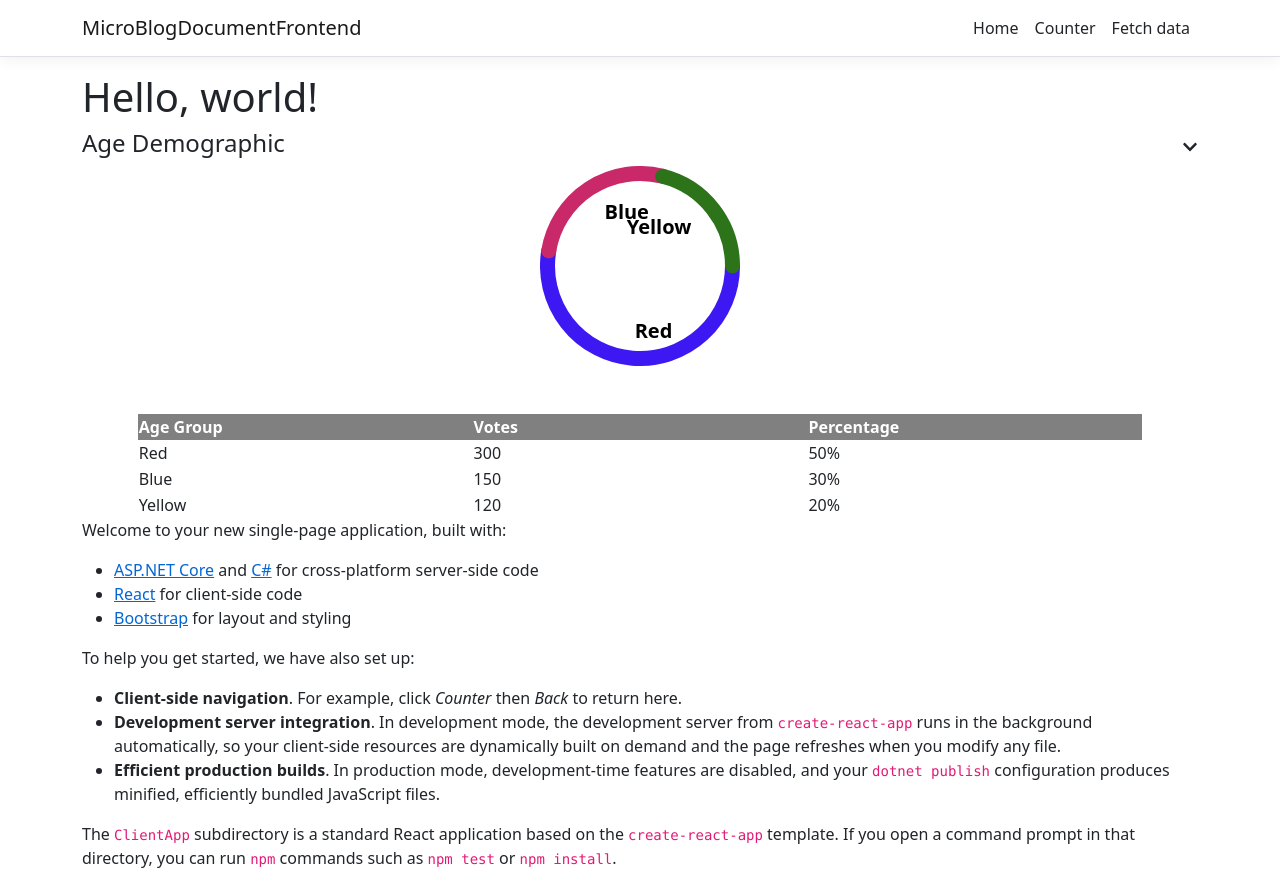
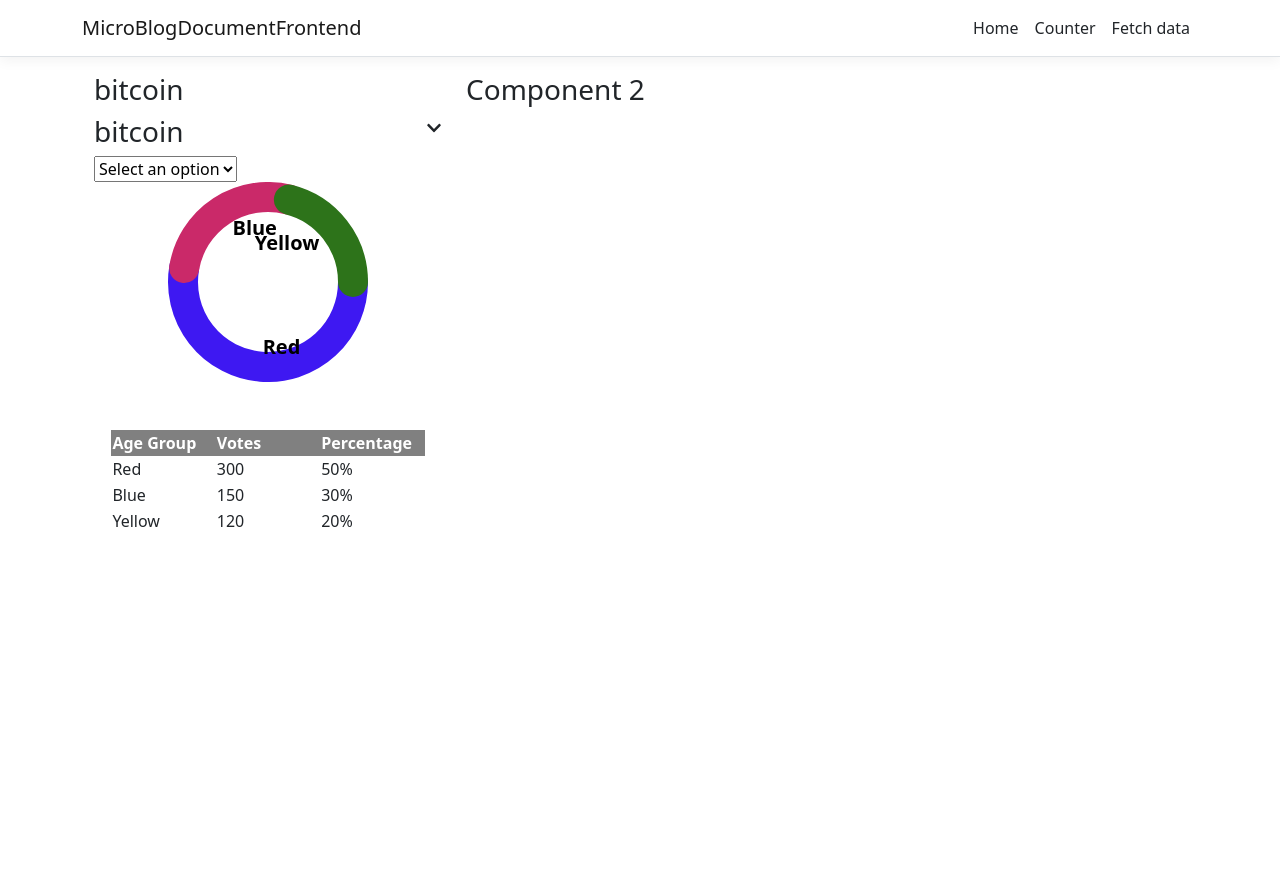
Before and after one commit to onrdmr/MicroBlogDocumentMining, a React (Create React App) app in the folder ClientApp/: page / in a window 1280 px wide. After the commit the page ends 800 px from the top, so only its background shows below. Built offline with nearby package versions, Linux system fonts and the light colour scheme.

Commit message:
example usecontext code is added for selectbox

```diff
--- a/ClientApp/package.json
+++ b/ClientApp/package.json
@@ -1,5 +1,5 @@
 {
-  "name": "microblogdocumentfrontend",
+  "name": "Bitcoin Tweets",
   "version": "0.1.0",
   "private": true,
   "dependencies": {
--- a/ClientApp/src/components/PieChart.js
+++ b/ClientApp/src/components/DecoratedPieChart.js
@@ -1,5 +1,11 @@
 import {useState} from "react";
 import React from 'react';
+
+import PieSelectBox from "./PieSelectBox";
+import PieNameBox from "./PieNameBox";
+
+import {PieNameContext} from "./PieNameContext"
+
 
 import { PieChart } from "react-minimal-pie-chart";
 
@@ -7,6 +13,8 @@ import { FaChevronDown, FaChevronUp } from "react-icons/fa";
 
 const DecoratedPieChart = (props) => {
   const [show, setShow] = useState(true);
+  const [name, setName] = useState('bitcoin');
+
 
   let data = [];
 
@@ -37,7 +45,17 @@ const DecoratedPieChart = (props) => {
   return (
     <div onClick={(e) => setShow(!show)}>
       <div className="inline-container">
-        <h4>Age Demographic</h4>
+      <div className="row">
+        <PieNameContext.Provider value={ [name, setName] }>
+          <div className="row-sm-4">
+            <PieNameBox></PieNameBox>
+          </div>
+          <div className="row-sm-4">
+            <PieSelectBox onClick={(e) => setShow(false)} ></PieSelectBox>
+          </div>
+        </PieNameContext.Provider>
+
+      </div>
         {show ? <FaChevronDown /> : <FaChevronUp />}
       </div>
 
@@ -51,7 +69,7 @@ const DecoratedPieChart = (props) => {
               center={[50, 50]}
               data={data}
               lengthAngle={360}
-              lineWidth={15}
+              lineWidth={30}
               paddingAngle={0}
               radius={50}
               rounded
@@ -85,7 +103,7 @@ const DecoratedPieChart = (props) => {
           height: 200px;
           margin-left: auto;
           margin-right: auto;
-          width: 200px;
+          width: 300px;
         }
 
         .inline-container {
--- a/ClientApp/src/components/Home.js
+++ b/ClientApp/src/components/Home.js
@@ -1,5 +1,5 @@
 import React, { Component } from 'react';
-import DecoratedPieChart from './PieChart';
+import DecoratedPieChart from './DecoratedPieChart';
 
 
 export class Home extends Component {
@@ -14,23 +14,37 @@ export class Home extends Component {
     console.log("home rendered")
 
     return (
-      <div>
-        <h1>Hello, world!</h1>
-        <DecoratedPieChart data={data} ></DecoratedPieChart>
-        <p>Welcome to your new single-page application, built with:</p>
-        <ul>
-          <li><a href='https://get.asp.net/'>ASP.NET Core</a> and <a href='https://msdn.microsoft.com/en-us/library/67ef8sbd.aspx'>C#</a> for cross-platform server-side code</li>
-          <li><a href='https://facebook.github.io/react/'>React</a> for client-side code</li>
-          <li><a href='http://getbootstrap.com/'>Bootstrap</a> for layout and styling</li>
-        </ul>
-        <p>To help you get started, we have also set up:</p>
-        <ul>
-          <li><strong>Client-side navigation</strong>. For example, click <em>Counter</em> then <em>Back</em> to return here.</li>
-          <li><strong>Development server integration</strong>. In development mode, the development server from <code>create-react-app</code> runs in the background automatically, so your client-side resources are dynamically built on demand and the page refreshes when you modify any file.</li>
-          <li><strong>Efficient production builds</strong>. In production mode, development-time features are disabled, and your <code>dotnet publish</code> configuration produces minified, efficiently bundled JavaScript files.</li>
-        </ul>
-        <p>The <code>ClientApp</code> subdirectory is a standard React application based on the <code>create-react-app</code> template. If you open a command prompt in that directory, you can run <code>npm</code> commands such as <code>npm test</code> or <code>npm install</code>.</p>
+      <div className="container">
+      <div className="row">
+        <div className="col-sm-4">
+
+          <DecoratedPieChart data={data} ></DecoratedPieChart>
+        </div>
+        <div className="col-sm-4">
+          <h3>Component 2</h3>
+          {/* Content for Component 2 */}
+        </div>
+
       </div>
+    </div>
+
+      // <div>
+      //   <h1>Hello, world!</h1>
+      //   <DecoratedPieChart data={data} ></DecoratedPieChart>
+      //   <p>Welcome to your new single-page application, built with:</p>
+      //   <ul>
+      //     <li><a href='https://get.asp.net/'>ASP.NET Core</a> and <a href='https://msdn.microsoft.com/en-us/library/67ef8sbd.aspx'>C#</a> for cross-platform server-side code</li>
+      //     <li><a href='https://facebook.github.io/react/'>React</a> for client-side code</li>
+      //     <li><a href='http://getbootstrap.com/'>Bootstrap</a> for layout and styling</li>
+      //   </ul>
+      //   <p>To help you get started, we have also set up:</p>
+      //   <ul>
+      //     <li><strong>Client-side navigation</strong>. For example, click <em>Counter</em> then <em>Back</em> to return here.</li>
+      //     <li><strong>Development server integration</strong>. In development mode, the development server from <code>create-react-app</code> runs in the background automatically, so your client-side resources are dynamically built on demand and the page refreshes when you modify any file.</li>
+      //     <li><strong>Efficient production builds</strong>. In production mode, development-time features are disabled, and your <code>dotnet publish</code> configuration produces minified, efficiently bundled JavaScript files.</li>
+      //   </ul>
+      //   <p>The <code>ClientApp</code> subdirectory is a standard React application based on the <code>create-react-app</code> template. If you open a command prompt in that directory, you can run <code>npm</code> commands such as <code>npm test</code> or <code>npm install</code>.</p>
+      // </div>
     );
   }
 }
--- /dev/null
+++ b/ClientApp/src/components/PieNameBox.js
@@ -0,0 +1,12 @@
+import React from "react"
+import { PieNameContext } from "./PieNameContext";
+
+const PieNameBox = () => {
+    return (
+        <PieNameContext.Consumer>
+            {value=> <h3>{value}</h3>}
+        </PieNameContext.Consumer>
+    )
+}
+
+export default PieNameBox;
--- /dev/null
+++ b/ClientApp/src/components/PieNameContext.js
@@ -0,0 +1,3 @@
+import React from 'react';
+
+export const PieNameContext = React.createContext();
--- /dev/null
+++ b/ClientApp/src/components/PieSelectBox.js
@@ -0,0 +1,35 @@
+import React, { useContext, useState } from 'react';
+import { PieNameContext } from './PieNameContext';
+
+const PieSelectBox = () => {
+  const [selectedOption, setSelectedOption] = useState('');
+  const [contextValue, updateContextValue] = useContext(PieNameContext);
+
+  const handleSelectChange = (event) => {
+    setSelectedOption(event.target.value);
+    updateContextValue(event.target.value)
+  };
+
+  return (
+    <div className="row-sm-4">
+      <PieNameContext.Consumer>
+        {value=> <h3>{value}</h3>}
+      </PieNameContext.Consumer>
+      <div>
+        <select value={selectedOption} onChange={handleSelectChange}>
+          <option value="">Select an option</option>
+          <option value="bitcoin">Bitcoin</option>
+          <option value="unicode">Unicode</option>
+          <option value="personal">Personal</option>
+          <option value="language">Language</option>
+
+        </select>
+        {/* <p>listing {selectedOption}</p> */}
+      </div>
+
+    </div>
+
+  );
+};
+
+export default PieSelectBox;
```
